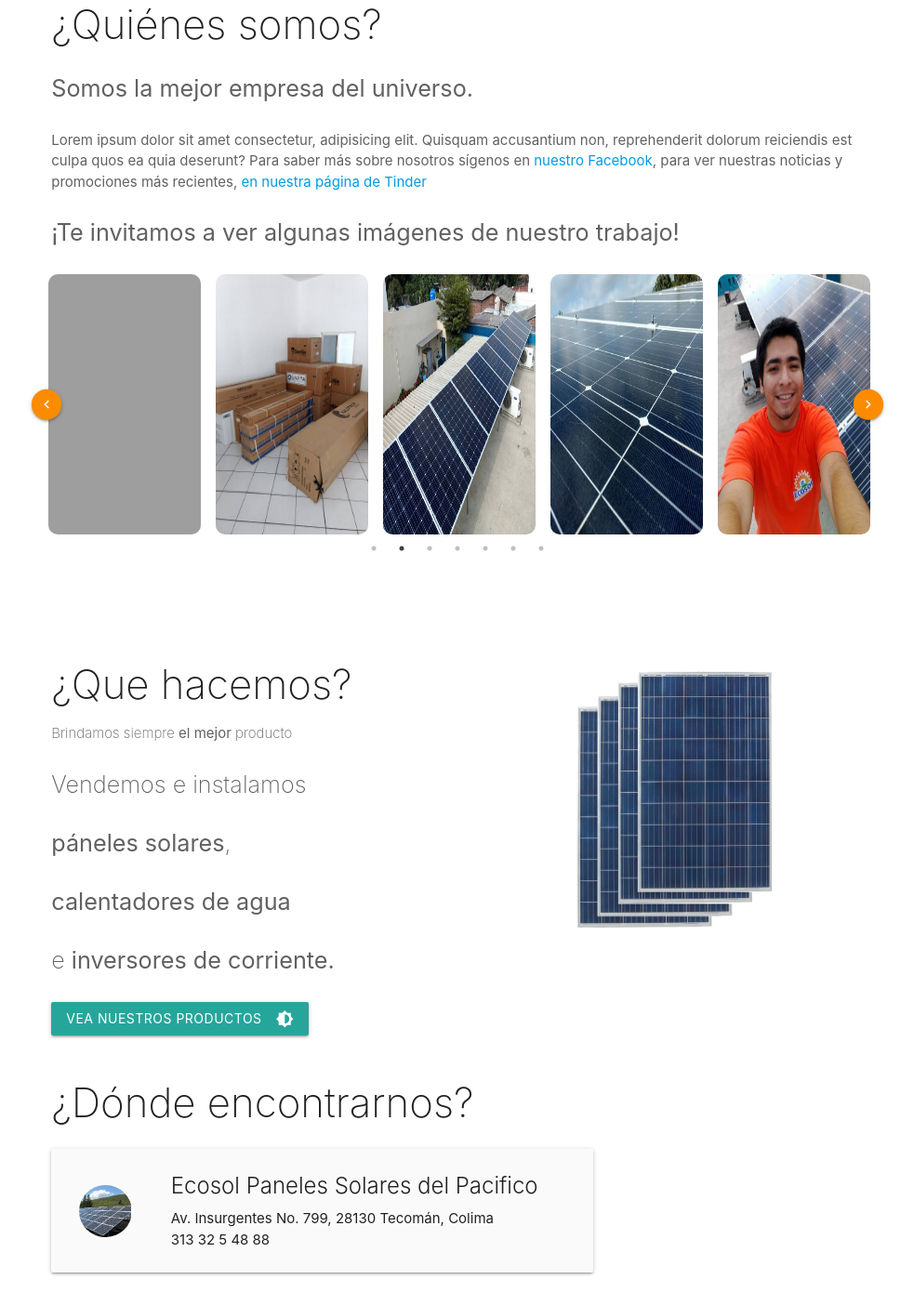
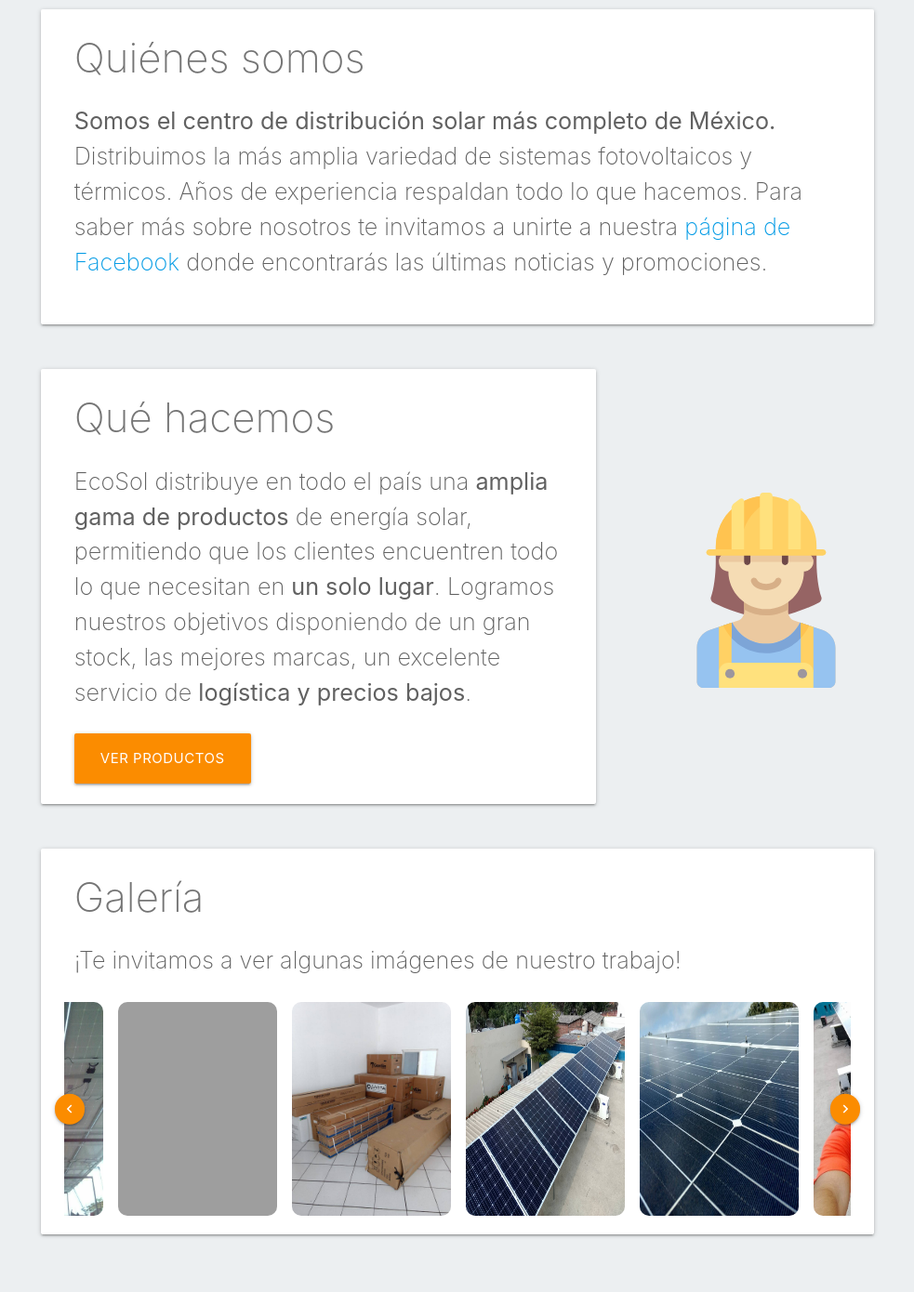
Before and after one commit to ferceballos/EcoSol, a website: page nosotros.html in a window 1280 px wide. Shown: the part 470-1860 px from the top of the page at 93% size, without its empty margins (148-1131 px from the left). After the commit the page ends 1833 px from the top, so only its background shows below. Drawn offline with nearby package versions, Linux system fonts and the light colour scheme; grey boxes are pictures that could not be loaded.

Commit message:
Redesigned the 'about us' section

```diff
--- a/js/nosotros.js
+++ b/js/nosotros.js
@@ -7,8 +7,8 @@
     // Gallery options
     $('#gallery').slick({
         infinite: true,
-        dots: true,
-        slidesToShow: 5,
+        dots: false,
+        slidesToShow: 4,
         swipeToSlide: true,
         slidesToScroll: 1,
         autoplay: true,
@@ -21,7 +21,6 @@
         centerMode: true,
         focusOnSelect: false,
         pauseOnHover: true,
-        centerPadding: true,
         initialSlide: 0
     });
 
--- a/nosotros.html
+++ b/nosotros.html
@@ -15,7 +15,7 @@
 
 </head>
 
-<body class="indigo-grey lighten-5">
+<body class="blue-grey lighten-5">
 
 
     <header>
@@ -70,18 +70,48 @@
     </div>
 
     <div class="container row">
-        <div class="col s12">
+        <div class="col s12 card card-sector mt2">
 
-            <h3 class="thin grey-text text-darken-4">¿Quiénes somos?</h3>
-            <p class="flow-text grey-text text-darken-2">Somos la mejor empresa del universo.</p>
-            <p class="grey-text text-darken-2">Lorem ipsum dolor sit amet consectetur, adipisicing elit. Quisquam accusantium non, reprehenderit dolorum reiciendis
-                est culpa quos ea quia deserunt? Para saber más sobre nosotros sígenos en
-                <a href="https://es-la.facebook.com/Ecosol-Paneles-Solares-del-Pacifico-362480014115948/" target="_blank">nuestro Facebook</a>, para ver nuestras noticias y promociones más recientes,
-                <a target="_blank" href="https://www.mercadolibre.com.ar/tiendas-oficiales">en nuestra página de Tinder </a>
+            <h3 class="thin grey-text text-darken-1">Quiénes somos</h3>
+
+            <p class="thin flow-text grey-text text-darken-2">
+                <b>Somos el centro de distribución solar más completo de México.</b>
+                </b> Distribuimos la más amplia variedad de sistemas fotovoltaicos y térmicos. Años de experiencia respaldan todo
+                lo que hacemos. Para saber más sobre nosotros te invitamos a unirte a nuestra
+                <a href="https://es-la.facebook.com/Ecosol-Paneles-Solares-del-Pacifico-362480014115948/" target="_blank">página de Facebook</a> donde encontrarás las últimas noticias y promociones.
             </p>
 
-            <p class="flow-text grey-text text-darken-2">¡Te invitamos a ver algunas imágenes de nuestro trabajo!</a>
-            </p>
+
+            <br>
+        </div>
+    </div>
+
+
+    <div class="container mt">
+        <div class="row valign-wrapper">
+            <div class="col s8 card card-sector">
+                <h3 class="thin grey-text text-darken-1">Qué hacemos</h3>
+                <p class="thin flow-text grey-text text-darken-2">EcoSol distribuye en todo el país una
+                    <b>amplia gama de productos</b> de energía solar, permitiendo que los clientes encuentren todo lo que necesitan
+                    en
+                    <b>un solo lugar</b>. Logramos nuestros objetivos disponiendo de un gran stock, las mejores marcas, un excelente
+                    servicio de
+                    <b>logística y precios bajos</b>.</p>
+                <a class="waves-effect waves-light btn-large mb2 orange darken-1">Ver productos</a>
+            </div>
+
+            <div class="col s4">
+                <img src="img/logistics/4.svg" class="responsive-img right svg" alt="">
+            </div>
+        </div>
+
+
+    </div>
+
+    <div class="container row mt">
+        <div class="col m12 card card-sector">
+            <h3 class="thin grey-text text-darken-1">Galería</h3>
+            <p class="thin flow-text grey-text text-darken-2">¡Te invitamos a ver algunas imágenes de nuestro trabajo!</p>
 
             <div id="gallery" class="row">
                 <img class="materialboxed gallery-img" src="img/gallery/1.jpg">
@@ -93,64 +123,7 @@
                 <img class="materialboxed gallery-img" src="img/gallery/8.jpg">
             </div>
 
-            <br>
         </div>
-    </div>
-
-
-    <div class="container row ">
-        <div class="col s6 mt2">
-            <h3 class="thin grey-text text-darken-4">¿Que hacemos?</h3>
-            <p class="thin grey-text text-darken-2">Brindamos siempre
-                <b>el mejor</b> producto</p>
-            <p class="thin flow-text grey-text text-darken-2">Vendemos e instalamos</p>
-            <p class="thin flow-text grey-text text-darken-2">
-                <b>páneles solares</b>,</p>
-            <p class="thin flow-text grey-text text-darken-2">
-                <b>calentadores de agua</b>
-            </p>
-
-            <p class="thin flow-text grey-text text-darken-2">e
-                <b>inversores de corriente.</b>
-            </p>
-            <a class="waves-effect waves-light btn">
-                <i class="material-icons right">brightness_medium</i>Vea nuestros productos</a>
-        </div>
-
-        <div class="col s6 center ">
-            <img src="img/paneles/cover.png" class="responsive-img right" alt="">
-        </div>
-
-    </div>
-
-
-
-    <div class="container row ">
-        <div class="col s12">
-            <h3 class="thin grey-text text-darken-4">¿Dónde encontrarnos?</h3>
-            <div class="card grey lighten-5 z-depth-1 row valign-wrapper col s8 row">
-                <div class="col m2">
-                    <img class="responsive-img pad-image circle" src="img/card-icon.jpg" alt="">
-                </div>
-                <div class="col m10 card-content">
-                    <span class="card-title">Ecosol Paneles Solares del Pacifico</span>
-                    <p>Av. Insurgentes No. 799, 28130 Tecomán, Colima</p>
-                    <p>313 32 5 48 88</p>
-                </div>
-            </div>
-        </div>
-
-
-
-    </div>
-
-
-
-
-
-
-
-
     </div>
 </body>
 
--- a/scss/home.css
+++ b/scss/home.css
@@ -30,9 +30,15 @@
   float: left !important;
 }
 
+.card-sector{
+ padding-left: 4% !important;
+ padding-right: 4% !important;
+}
+
 /* scard content */
 
 .content-scard {}
+
 
 /* scard content label */
 
@@ -41,6 +47,10 @@
   padding-bottom: 0px !important;
   font-size: 12px;
   padding-left: 0px !important;
+}
+
+.svg{
+  width:76% !important;
 }
 
 /* scard content string */
@@ -108,7 +118,7 @@
 }
 
 #gallery {
-  height: 280;
+  height: 230;
 }
 
 .gallery-img {
@@ -221,6 +231,10 @@
 
 .mt2 {
   margin-top: 4%;
+}
+
+.mb2 {
+  margin-bottom: 4%;
 }
 
 .mtb {
```
Also changed, not shown: index.html (+1 -1 lines), img/logistics/1.svg (added), img/logistics/2.svg (added), img/logistics/3.svg (added), img/logistics/4.svg (added).
